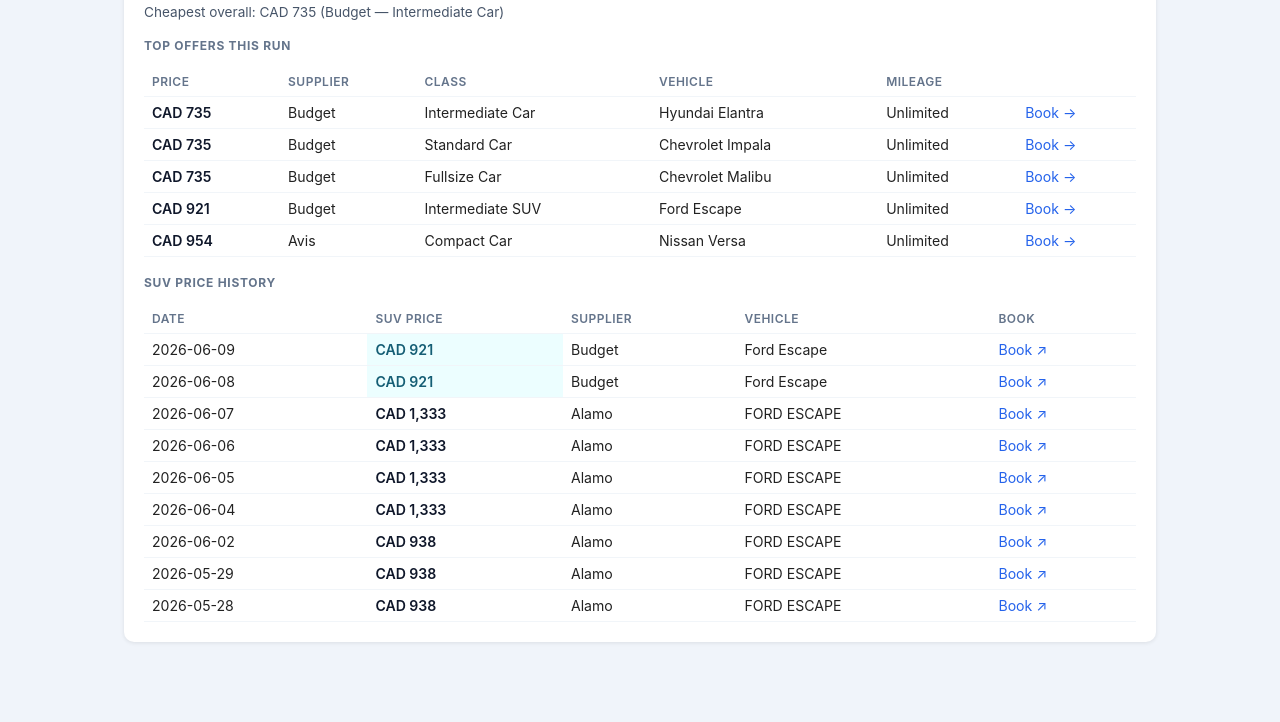
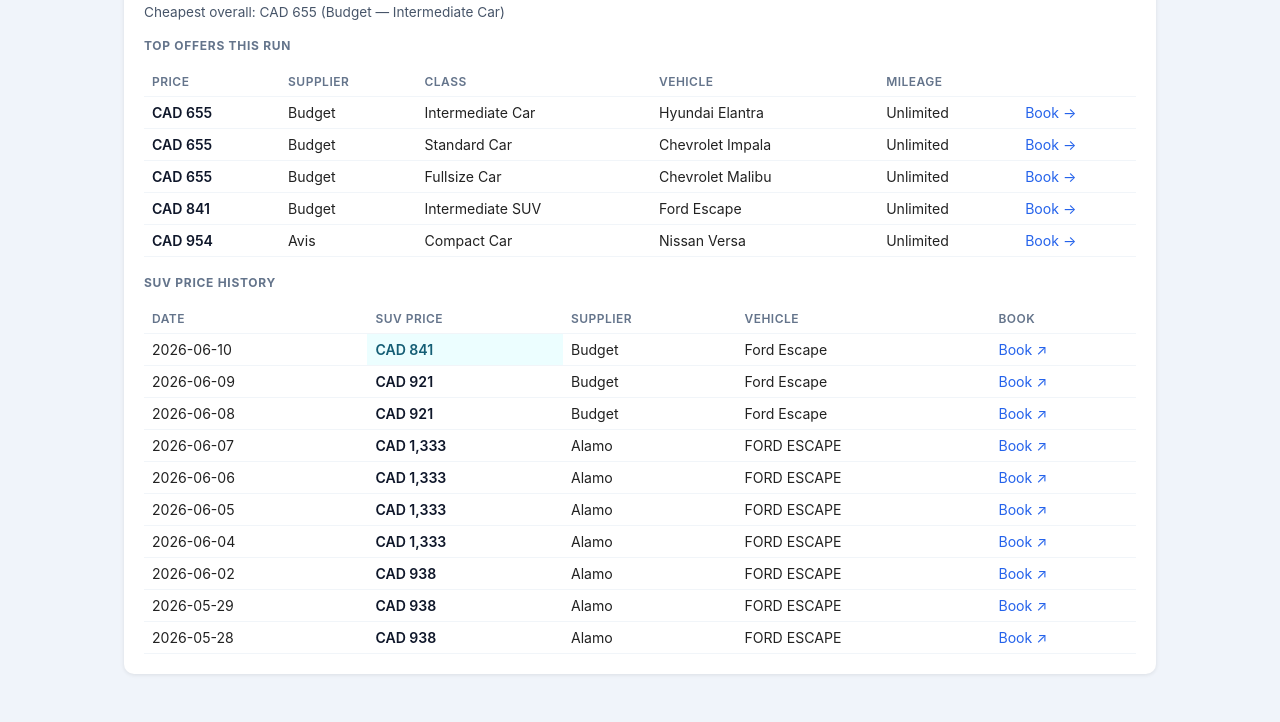
Before and after one commit to xiangao/rental-car-bot-site, a plain HTML site: page index.html in a window 1280 px wide. Shown: the part 237-959 px from the top of the page. Before the commit the page ends 927 px from the top, so only its background shows below. Drawn offline with Linux system fonts and the light colour scheme.

Commit message:
Update rental car prices

```diff
--- a/index.html
+++ b/index.html
@@ -37,15 +37,16 @@
 
 .section-title { font-size: 0.75rem; font-weight: 700; text-transform: uppercase;
                  letter-spacing: 0.06em; color: #64748b; margin: 18px 0 4px; }
-</style></head><body><h1>🚗 Rental car price monitor</h1><div class='meta'>Updated 2026-06-09 11:30</div><div class="card"><div class="card-header"><div class="trip-name">Calgary Aug 2026</div><div class="trip-detail">YYC  ·  2026-08-16 → 2026-08-22  ·  driver age 56  ·  class: midsize_suv</div></div><div class="card-body"><div class="headline"><span class="price">CAD 921</span><span class="supplier">Budget</span></div><div class="subline">Intermediate SUV — Ford Escape  ·  Automatic  ·  Unlimited  ·  See Costco Travel</div><div class="cls-line">Cheapest overall: CAD 735 (Budget — Intermediate Car)</div><div class="section-title">Top offers this run</div><table><tr><th>Price</th><th>Supplier</th><th>Class</th><th>Vehicle</th><th>Mileage</th><th></th></tr>
-<tr><td class="price-cell">CAD 735</td><td>Budget</td><td>Intermediate Car</td><td>Hyundai Elantra</td><td>Unlimited</td><td><a href="https://www.costcotravel.com/Rental-Cars" target="_blank" rel="noopener">Book →</a></td></tr>
-<tr><td class="price-cell">CAD 735</td><td>Budget</td><td>Standard Car</td><td>Chevrolet Impala</td><td>Unlimited</td><td><a href="https://www.costcotravel.com/Rental-Cars" target="_blank" rel="noopener">Book →</a></td></tr>
-<tr><td class="price-cell">CAD 735</td><td>Budget</td><td>Fullsize Car</td><td>Chevrolet Malibu</td><td>Unlimited</td><td><a href="https://www.costcotravel.com/Rental-Cars" target="_blank" rel="noopener">Book →</a></td></tr>
-<tr><td class="price-cell">CAD 921</td><td>Budget</td><td>Intermediate SUV</td><td>Ford Escape</td><td>Unlimited</td><td><a href="https://www.costcotravel.com/Rental-Cars" target="_blank" rel="noopener">Book →</a></td></tr>
+</style></head><body><h1>🚗 Rental car price monitor</h1><div class='meta'>Updated 2026-06-10 11:31</div><div class="card"><div class="card-header"><div class="trip-name">Calgary Aug 2026</div><div class="trip-detail">YYC  ·  2026-08-16 → 2026-08-22  ·  driver age 56  ·  class: midsize_suv</div></div><div class="card-body"><div class="headline"><span class="price">CAD 841</span><span class="supplier">Budget</span></div><div class="subline">Intermediate SUV — Ford Escape  ·  Automatic  ·  Unlimited  ·  See Costco Travel</div><div class="cls-line">Cheapest overall: CAD 655 (Budget — Intermediate Car)</div><div class="section-title">Top offers this run</div><table><tr><th>Price</th><th>Supplier</th><th>Class</th><th>Vehicle</th><th>Mileage</th><th></th></tr>
+<tr><td class="price-cell">CAD 655</td><td>Budget</td><td>Intermediate Car</td><td>Hyundai Elantra</td><td>Unlimited</td><td><a href="https://www.costcotravel.com/Rental-Cars" target="_blank" rel="noopener">Book →</a></td></tr>
+<tr><td class="price-cell">CAD 655</td><td>Budget</td><td>Standard Car</td><td>Chevrolet Impala</td><td>Unlimited</td><td><a href="https://www.costcotravel.com/Rental-Cars" target="_blank" rel="noopener">Book →</a></td></tr>
+<tr><td class="price-cell">CAD 655</td><td>Budget</td><td>Fullsize Car</td><td>Chevrolet Malibu</td><td>Unlimited</td><td><a href="https://www.costcotravel.com/Rental-Cars" target="_blank" rel="noopener">Book →</a></td></tr>
+<tr><td class="price-cell">CAD 841</td><td>Budget</td><td>Intermediate SUV</td><td>Ford Escape</td><td>Unlimited</td><td><a href="https://www.costcotravel.com/Rental-Cars" target="_blank" rel="noopener">Book →</a></td></tr>
 <tr><td class="price-cell">CAD 954</td><td>Avis</td><td>Compact Car</td><td>Nissan Versa</td><td>Unlimited</td><td><a href="https://www.costcotravel.com/Rental-Cars" target="_blank" rel="noopener">Book →</a></td></tr>
 </table><div class="section-title">SUV price history</div><table><tr><th>Date</th><th>SUV price</th><th>Supplier</th><th>Vehicle</th><th>Book</th></tr>
-<tr><td>2026-06-09</td><td class="price-cell low">CAD 921</td><td>Budget</td><td>Ford Escape</td><td><a href="https://www.costcotravel.com/Rental-Cars" target="_blank" rel="noopener">Book ↗</a></td></tr>
-<tr><td>2026-06-08</td><td class="price-cell low">CAD 921</td><td>Budget</td><td>Ford Escape</td><td><a href="https://www.costcotravel.com/Rental-Cars" target="_blank" rel="noopener">Book ↗</a></td></tr>
+<tr><td>2026-06-10</td><td class="price-cell low">CAD 841</td><td>Budget</td><td>Ford Escape</td><td><a href="https://www.costcotravel.com/Rental-Cars" target="_blank" rel="noopener">Book ↗</a></td></tr>
+<tr><td>2026-06-09</td><td class="price-cell ">CAD 921</td><td>Budget</td><td>Ford Escape</td><td><a href="https://www.costcotravel.com/Rental-Cars" target="_blank" rel="noopener">Book ↗</a></td></tr>
+<tr><td>2026-06-08</td><td class="price-cell ">CAD 921</td><td>Budget</td><td>Ford Escape</td><td><a href="https://www.costcotravel.com/Rental-Cars" target="_blank" rel="noopener">Book ↗</a></td></tr>
 <tr><td>2026-06-07</td><td class="price-cell ">CAD 1,333</td><td>Alamo</td><td>FORD ESCAPE</td><td><a href="https://www.costcotravel.com/Rental-Cars" target="_blank" rel="noopener">Book ↗</a></td></tr>
 <tr><td>2026-06-06</td><td class="price-cell ">CAD 1,333</td><td>Alamo</td><td>FORD ESCAPE</td><td><a href="https://www.costcotravel.com/Rental-Cars" target="_blank" rel="noopener">Book ↗</a></td></tr>
 <tr><td>2026-06-05</td><td class="price-cell ">CAD 1,333</td><td>Alamo</td><td>FORD ESCAPE</td><td><a href="https://www.costcotravel.com/Rental-Cars" target="_blank" rel="noopener">Book ↗</a></td></tr>
```
